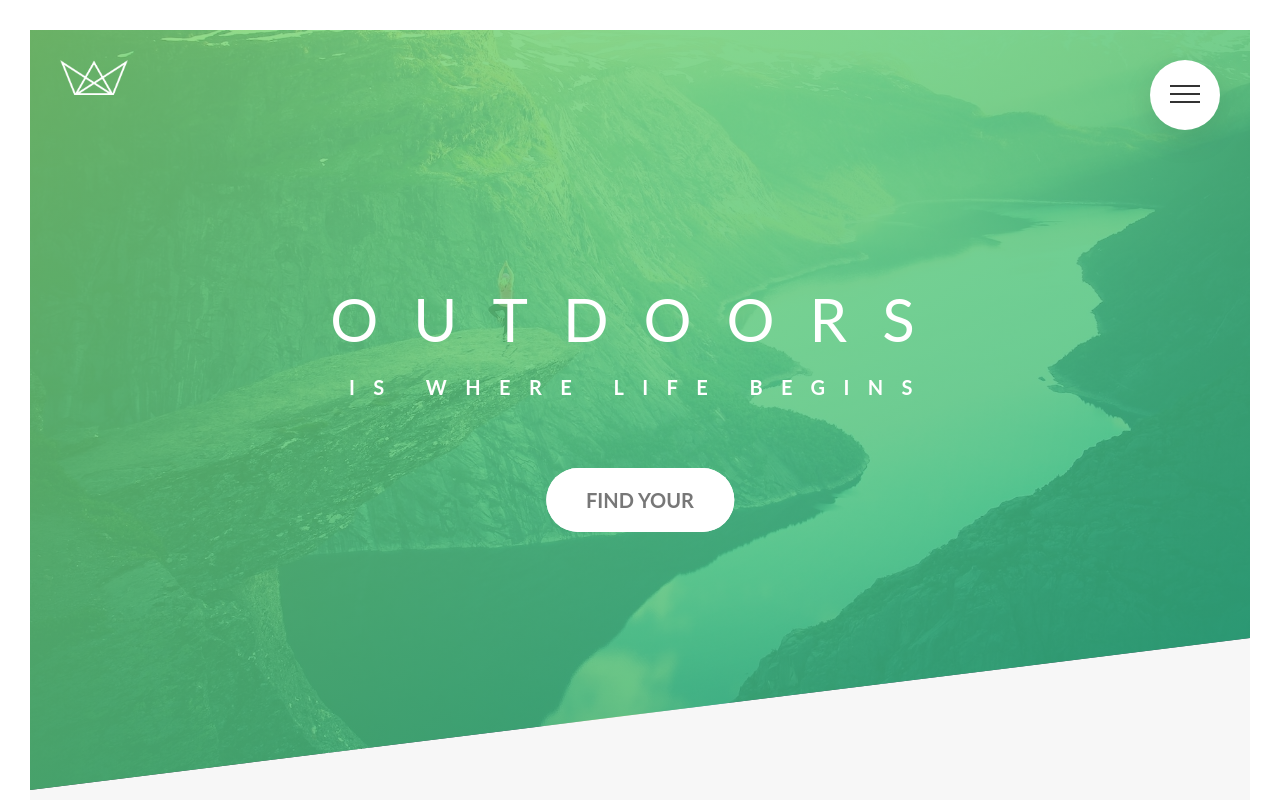
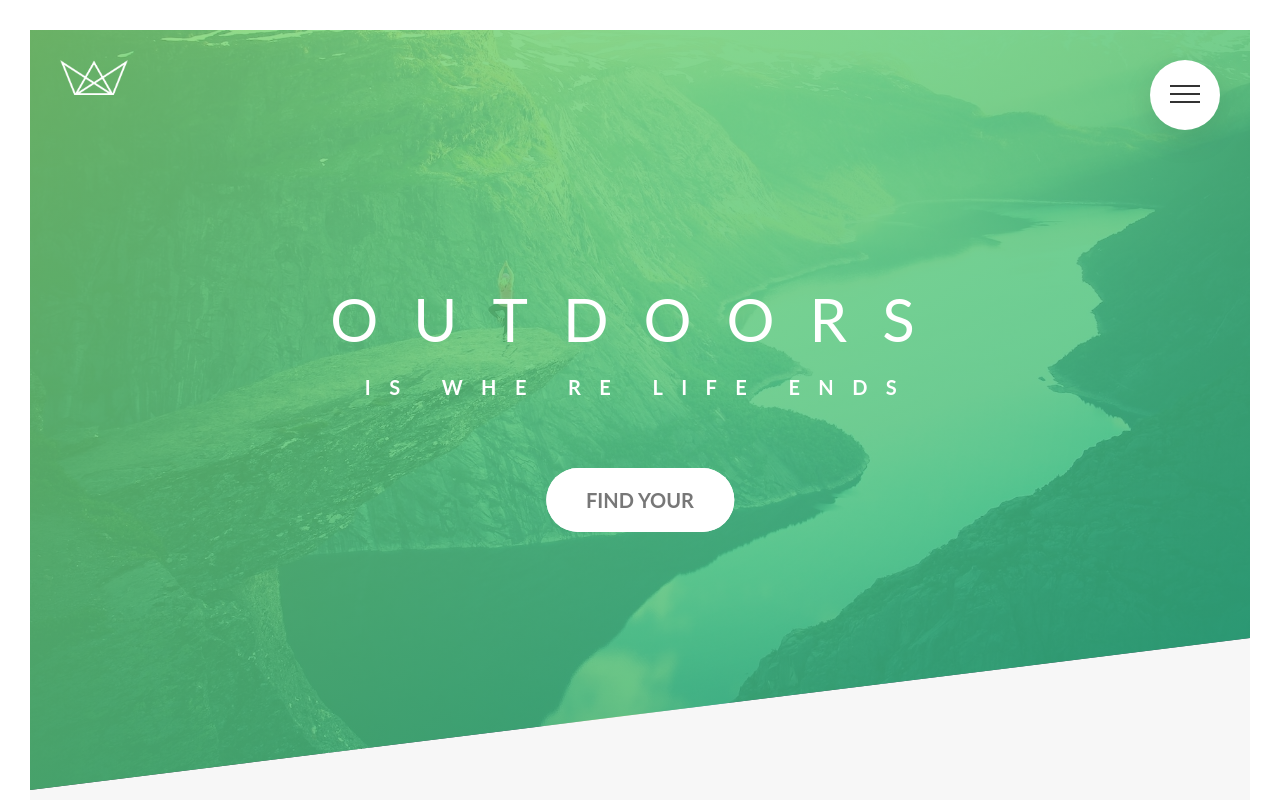
Before and after one commit to sarthakagrawal927/portfolio-temp, a Next.js app: page / in a window 1280 px wide. Shown: the top 800 px of the page. Built offline with nearby package versions, Linux system fonts and the light colour scheme.

Commit message:
fast fast

```diff
--- a/components/header.js
+++ b/components/header.js
@@ -10,7 +10,7 @@ const Header = () => {
           {" "}
           <span className='heading-primary--main'>OUTDOORS</span>
           <span className='heading-primary--secondary'>
-            is where life begins
+            is whe re life ends
           </span>
         </h1>
         <a href='' className='btn btn--white btn--animated'>
```
